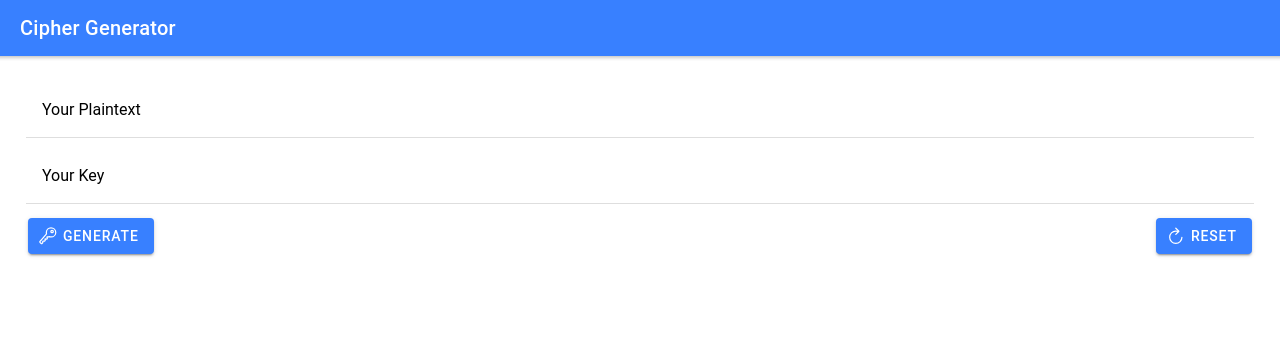
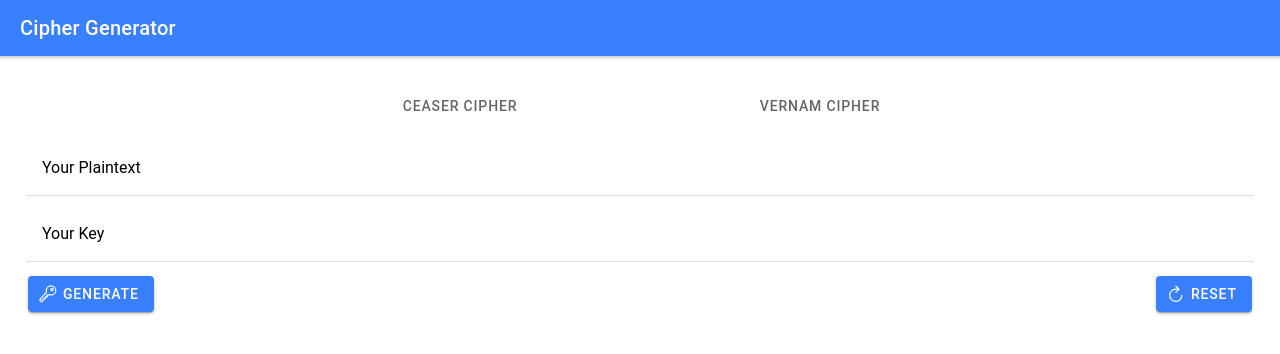
Before and after one commit to luipens/CipherApp, a React (Create React App) app in the folder cipher-app/: page / in a window 1280 px wide. Shown: the top 354 px of the page. Built offline with nearby package versions, Linux system fonts and the light colour scheme.

Commit message:
Added button to switch ciphers

```diff
--- a/cipher-app/src/App.tsx
+++ b/cipher-app/src/App.tsx
@@ -1,19 +1,21 @@
 import {
   IonApp,
-  IonButton,
   IonCol,
   IonContent,
   IonGrid,
   IonHeader,
-  IonIcon,
   IonInput,
   IonItem,
   IonLabel,
   IonRow,
   IonTitle,
   IonToolbar,
+  IonAlert,
 } from "@ionic/react";
-import { keyOutline, refreshOutline } from 'ionicons/icons';
+
+import CipherControls from "./components/CipherControls";
+import CipherResult from "./components/CipherResult";
+import InputControl from "./components/InputControl";
 
 /* Core CSS required for Ionic components to work properly */
 import "@ionic/react/css/core.css";
@@ -33,23 +35,45 @@ import "@ionic/react/css/display.css";
 
 /* Theme variables */
 import "./theme/variables.css";
-import { useRef } from "react";
+import React, { useRef, useState } from "react";
 
 const App: React.FC = () => {
+  const [generatedCipher, setGeneratedCipher] = useState<string | number>();
+  const [error, setError] = useState<string>();
+
   const plaintextInputRef = useRef<HTMLIonInputElement>(null);
   const keyInputRef = useRef<HTMLIonInputElement>(null);
 
   const generateCipher = () => {
     const enteredPlaintext = plaintextInputRef.current!.value;
     const enteredKey = keyInputRef.current!.value;
+
+    if (!enteredPlaintext || !enteredKey || +enteredKey <= 0) {
+      setError("Please enter a valid (non-negative) key");
+      return;
+    }
+
+    const cipher = enteredPlaintext;
+
+    setGeneratedCipher(cipher);
   };
 
   const resetInputs = () => {
-    plaintextInputRef.current!.value = '';
-    keyInputRef.current!.value = '';
+    plaintextInputRef.current!.value = "";
+    keyInputRef.current!.value = "";
+  };
+
+  const clearError = () => {
+    setError('');
   };
 
   return (
+    <React.Fragment>
+      <IonAlert
+        isOpen={!!error}
+        message={error}
+        buttons={[{ text: "Okay", handler: clearError }]}
+      />
       <IonApp>
         <IonHeader>
           <IonToolbar color="primary">
@@ -60,42 +84,31 @@ const App: React.FC = () => {
           <IonGrid>
             <IonRow>
               <IonCol>
+                <InputControl />
+              </IonCol>
+            </IonRow>
+            <IonRow>
+              <IonCol>
                 <IonItem>
-                <IonLabel position = "floating">Your Plaintext</IonLabel>
-                <IonInput ref={plaintextInputRef}></IonInput>
+                  <IonLabel position="floating">Your Plaintext</IonLabel>
+                  <IonInput type="text" ref={plaintextInputRef}></IonInput>
                 </IonItem>
               </IonCol>
             </IonRow>
             <IonRow>
               <IonCol>
                 <IonItem>
-                <IonLabel position = "floating">Your Key</IonLabel>
-                <IonInput ref={keyInputRef}></IonInput>
+                  <IonLabel position="floating">Your Key</IonLabel>
+                  <IonInput type="number" ref={keyInputRef}></IonInput>
                 </IonItem>
               </IonCol>
             </IonRow>
-          <IonRow>
-            <IonCol className="ion-text-left">
-              <IonButton onClick={generateCipher}>
-                <IonIcon slot="start" icon={keyOutline} />
-                Generate
-              </IonButton>
-            </IonCol>
-            <IonCol className="ion-text-right">
-              <IonButton onClick={resetInputs}>
-                <IonIcon slot="start" icon={refreshOutline} />
-                Reset
-              </IonButton>
-            </IonCol>
-          </IonRow>
-          <IonRow>
-            <IonCol>
-
-            </IonCol>
-          </IonRow>
+            <CipherControls onGenerate={generateCipher} onReset={resetInputs} />
+            {generatedCipher && <CipherResult result={generatedCipher} />}
           </IonGrid>
         </IonContent>
       </IonApp>
+    </React.Fragment>
   );
 };
 
--- /dev/null
+++ b/cipher-app/src/components/CipherControls.tsx
@@ -0,0 +1,27 @@
+import React from "react";
+import { IonRow, IonCol, IonButton, IonIcon } from "@ionic/react";
+import { keyOutline, refreshOutline } from "ionicons/icons";
+
+const CipherControls: React.FC<{
+  onGenerate: () => void;
+  onReset: () => void;
+}> = props => {
+  return (
+    <IonRow>
+      <IonCol className="ion-text-left">
+        <IonButton onClick={props.onGenerate}>
+          <IonIcon slot="start" icon={keyOutline} />
+          Generate
+        </IonButton>
+      </IonCol>
+      <IonCol className="ion-text-right">
+        <IonButton onClick={props.onReset}>
+          <IonIcon slot="start" icon={refreshOutline} />
+          Reset
+        </IonButton>
+      </IonCol>
+    </IonRow>
+  );
+};
+
+export default CipherControls;
--- /dev/null
+++ b/cipher-app/src/components/CipherResult.tsx
@@ -0,0 +1,20 @@
+import React from "react";
+
+import { IonRow, IonCol, IonCard, IonCardContent } from "@ionic/react";
+
+const CipherResult: React.FC<{ result: number | string }> = (props) => {
+  return (
+    <IonRow>
+      <IonCol>
+        <IonCard>
+          <IonCardContent className="ion-text-center">
+            <h2>Your Ciphertext</h2>
+            <h3>{props.result}</h3>
+          </IonCardContent>
+        </IonCard>
+      </IonCol>
+    </IonRow>
+  );
+};
+
+export default CipherResult;
--- /dev/null
+++ b/cipher-app/src/components/InputControl.tsx
@@ -0,0 +1,17 @@
+import { IonLabel, IonSegment, IonSegmentButton } from "@ionic/react";
+import React from "react";
+
+const InputControl: React.FC = () => {
+    return (
+        <IonSegment>
+            <IonSegmentButton>
+                <IonLabel>Ceaser Cipher</IonLabel>
+            </IonSegmentButton>
+            <IonSegmentButton>
+                <IonLabel>Vernam Cipher</IonLabel>
+            </IonSegmentButton>
+        </IonSegment>
+    );
+};
+
+export default InputControl;
```
Lines whose indentation alone changed are shown as unchanged.
